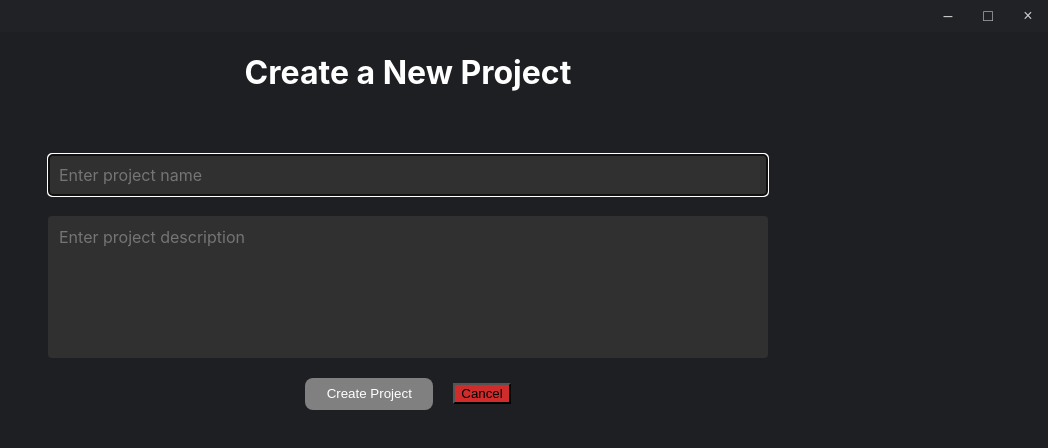
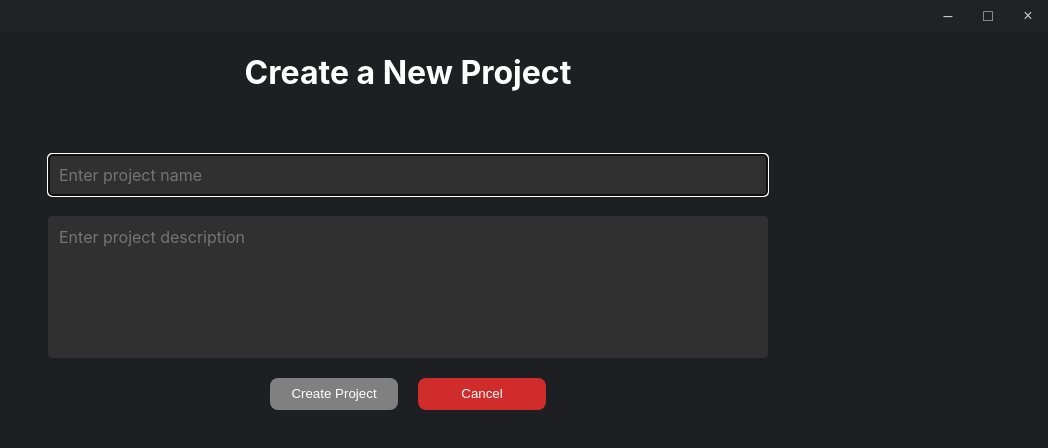
Before and after one commit to nuhm/WiFi-Planner-Tool, a React (Create React App) app in the folder frontend/: page /newProject in a window 1280 px wide. Shown: the top 448 px of the page, without its empty margins (232-1280 px from the left). Built offline with nearby package versions, Linux system fonts and the light colour scheme.

Commit message:
New Project Button changes

```diff
--- a/frontend/src/pages/NewProject.js
+++ b/frontend/src/pages/NewProject.js
@@ -83,7 +83,7 @@ const Project = () => {
 
         <div className="newProjectFormButtons">
           <button
-            className="createProjectButton"
+            className="newProjectButton createProjectButton"
             onClick={handleCreateProject}
             disabled={!projectName.trim()}
           >
@@ -91,7 +91,7 @@ const Project = () => {
           </button>
 
           <button
-            className="redButton"
+            className="newProjectButton exitNewProjectButton"
             onClick={() => navigate("/")}
           >
             Cancel
--- a/frontend/src/styles/NewProject.css
+++ b/frontend/src/styles/NewProject.css
@@ -39,9 +39,8 @@ input, textarea, select {
    resize: none;
 }
 
-.createProjectButton {
+.newProjectButton {
    color: white;
-   background-color: rgb(44, 99, 209);
    border-radius: 8px;
    height: 32px;
    width: 128px;
@@ -49,6 +48,10 @@ input, textarea, select {
    border: 0;
    transition: 0.3s;
    padding: 8px;
+}
+
+.createProjectButton {
+   background-color: rgb(44, 99, 209);
 }
 .createProjectButton:hover {
    background-color: rgb(32, 69, 142);
@@ -58,10 +61,10 @@ input, textarea, select {
    background-color: gray;
 }
 
-.redButton {
+.exitNewProjectButton {
    background-color: rgb(209, 44, 44);
 }
 
-.redButton:hover, .redButton:focus {
+.exitNewProjectButton:hover, .exitNewProjectButton:focus {
    background-color: rgb(142, 32, 32);
 }
```
